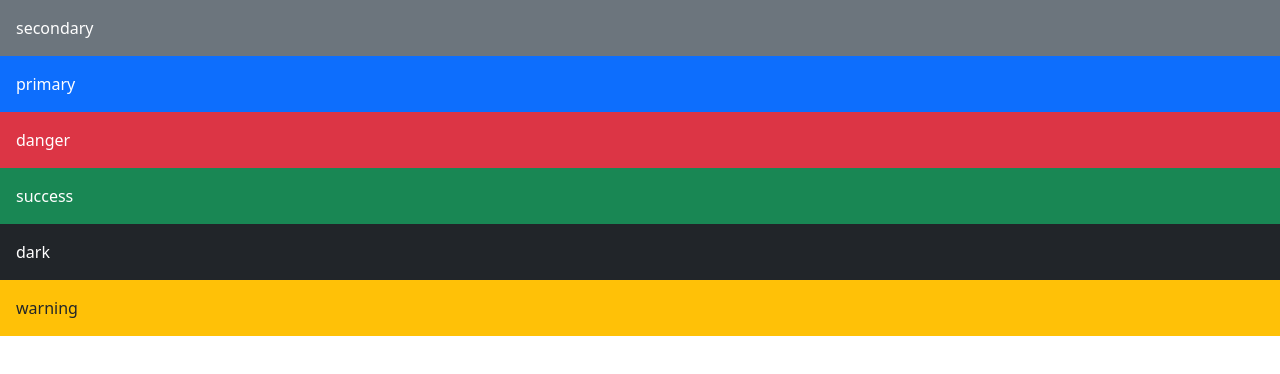
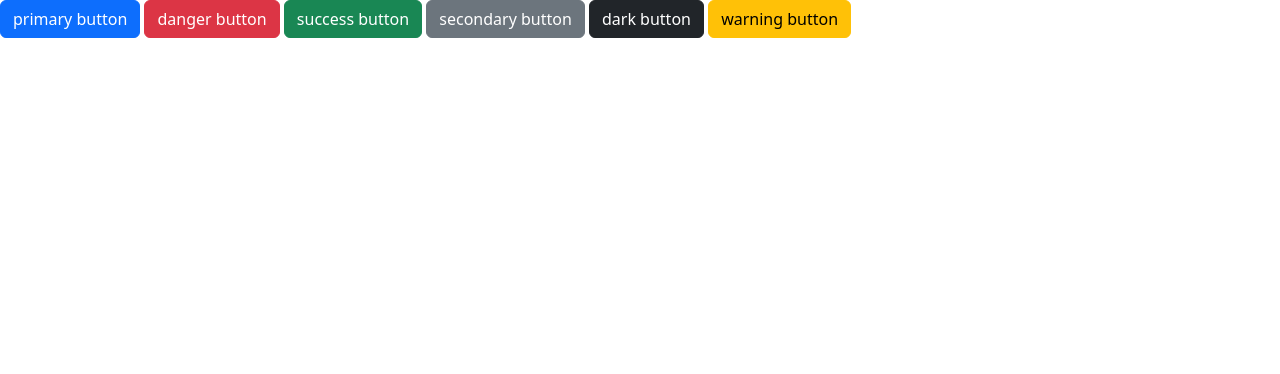
Before and after one commit to artibhagat19/bootstrap, a plain HTML site: page arti/index.html in a window 1280 px wide. Drawn offline with nearby package versions, Linux system fonts and the light colour scheme.

Commit message:
made button using bootstrap.

```diff
--- a/arti/index.html
+++ b/arti/index.html
@@ -9,11 +9,11 @@
 
 </head>
 <body>
-    <div class="bg-secondary text-white p-3">secondary</div>
-    <div class="bg-primary text-white p-3">primary</div>
-    <div class="bg-danger text-white p-3">danger</div>
-    <div class="bg-success text-white p-3">success</div>
-    <div class="bg-dark text-white p-3">dark</div>
-    <div class="bg-warning text-dark p-3">warning</div>
+    <button class="btn btn-primary">primary button</button>
+    <button class="btn btn-danger">danger button</button>
+    <button class="btn btn-success">success button</button>
+    <button class="btn btn-secondary">secondary button</button>
+    <button class="btn btn-dark">dark button</button>
+    <button class="btn btn-warning">warning button</button>
 </body>
 </html>
--- /dev/null
+++ b/di/menu1.js
@@ -0,0 +1,4 @@
+Apples
+Bananas
+Oranges
+Pears
--- /dev/null
+++ b/di/menu2.js
@@ -0,0 +1,4 @@
+Apples
+Bananas
+Grapes
+Strawberries
```
Also changed, not shown: ash.js (added, +14 -0 lines).
